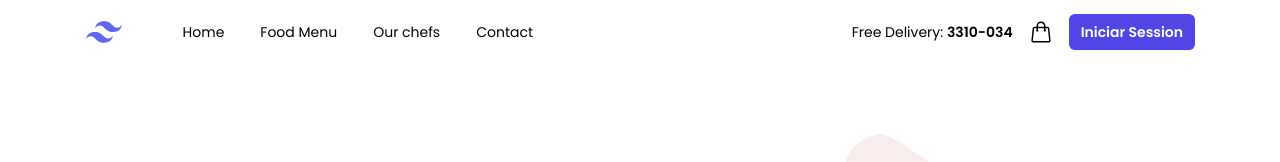
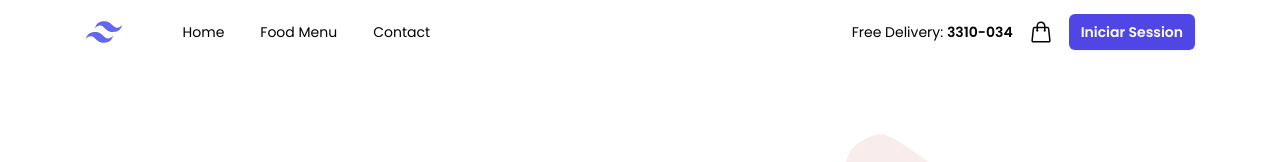
Before and after one commit to CarlosHernandez200/delimark, a React (Vite) app in the folder frontend/: page / in a window 1280 px wide. Shown: the top 162 px of the page. Built offline with nearby package versions, Linux system fonts and the light colour scheme.

Commit message:
Se remueve el our chefs de la navegacion

```diff
--- a/frontend/src/components/Header.jsx
+++ b/frontend/src/components/Header.jsx
@@ -12,7 +12,6 @@ import { useEffect, useState } from "react";
 const navigation = [
   { name: "Home", href: "/", current: true },
   { name: "Food Menu", href: "#", current: false },
-  { name: "Our chefs", href: "#", current: false },
   { name: "Contact", href: "contact", current: false },
 ];
 
```
